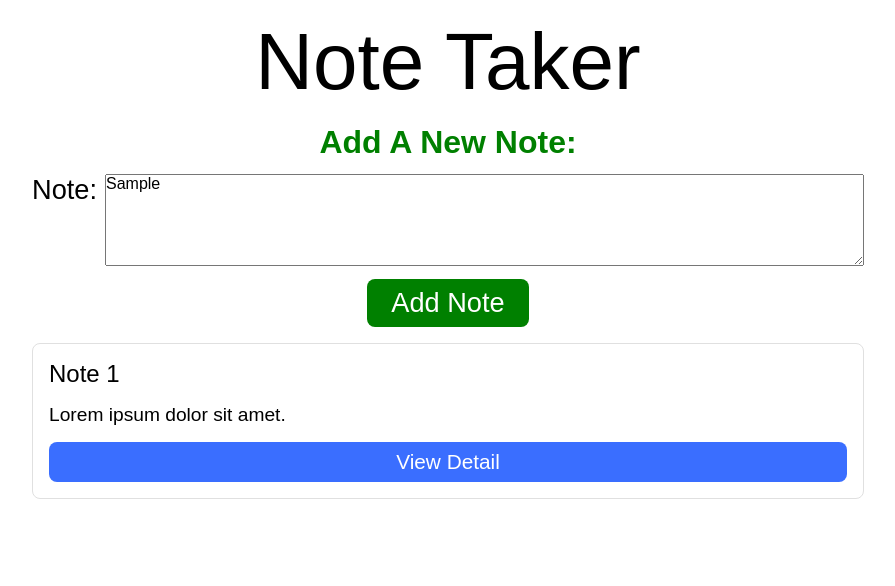
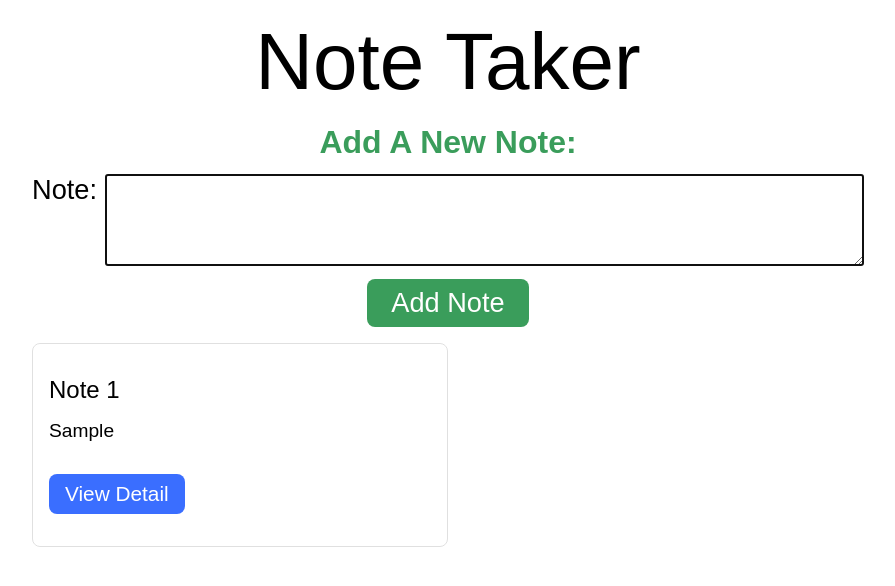
Before and after one commit to meuzishun/noteTaker, a plain HTML site: page index.html in a window 1280 px wide. Both pictures are taken after typing "Sample" into the empty fields and a click on the button "Add Note". Shown: the whole page, without its empty margins (192-1087 px from the left). Drawn offline with Linux system fonts and the light colour scheme.

Commit message:
Create basic functionality

```diff
--- a/index.html
+++ b/index.html
@@ -6,7 +6,7 @@
     <meta name="viewport" content="width=device-width, initial-scale=1.0">
     <title>Note Taker</title>
     <link rel="stylesheet" href="style.css">
-    <script src="main.js"></script>
+    <script src="main.js" defer></script>
 </head>
 <body>
     <header>
@@ -22,11 +22,46 @@
             <button id="submit-btn">Add Note</button>
         </section>
         <section id="display-section">
+            <!-- <div class="note">
+                <h3>Note 1</h3>
+                <p>Lorem ipsum dolor sit amet.</p>
+                <button class="detail">View Detail</button>
+            </div>
             <div class="note">
                 <h3>Note 1</h3>
                 <p>Lorem ipsum dolor sit amet.</p>
                 <button class="detail">View Detail</button>
             </div>
+            <div class="note">
+                <h3>Note 1</h3>
+                <p>Lorem ipsum dolor sit amet.</p>
+                <button class="detail">View Detail</button>
+            </div>
+            <div class="note">
+                <h3>Note 1</h3>
+                <p>Lorem ipsum dolor sit amet.</p>
+                <button class="detail">View Detail</button>
+            </div>
+            <div class="note">
+                <h3>Note 1</h3>
+                <p>Lorem ipsum dolor sit amet.</p>
+                <button class="detail">View Detail</button>
+            </div>
+            <div class="note">
+                <h3>Note 1</h3>
+                <p>Lorem ipsum dolor sit amet consectetur adipisicing elit. Explicabo quibusdam similique cum omnis ipsum ab, possimus sint natus perspiciatis qui eveniet eligendi aspernatur reiciendis? Nihil impedit voluptatum eaque blanditiis odio.</p>
+                <button class="detail">View Detail</button>
+            </div>
+            <div class="note">
+                <h3>Note 1</h3>
+                <p>Lorem ipsum dolor sit amet.</p>
+                <button class="detail">View Detail</button>
+            </div>
+            <div class="note">
+                <h3>Note 1</h3>
+                <p>Lorem ipsum dolor sit amet.</p>
+                <button class="detail">View Detail</button>
+            </div> -->
         </section>
     </main>
 </body>
--- a/main.js
+++ b/main.js
@@ -0,0 +1,37 @@
+const inputText = document.querySelector('#input-area');
+const submitBtn = document.querySelector('#submit-btn');
+const notesContainer = document.querySelector('#display-section');
+
+function createNote(text) {
+    const noteNumber = document.querySelectorAll('.note').length + 1;
+
+    const container = document.createElement('div');
+    container.classList.add('note');
+
+    const heading = document.createElement('h3');
+    heading.innerText = `Note ${noteNumber}`;
+
+    const paragraph = document.createElement('p');
+    paragraph.innerText = text;
+
+    const detailBtn = document.createElement('button');
+    detailBtn.classList.add('detail');
+    detailBtn.innerText = 'View Detail';
+
+    container.appendChild(heading);
+    container.appendChild(paragraph);
+    container.appendChild(detailBtn);
+
+    return container;
+}
+
+function handleSubmit() {
+    const text = inputText.value;
+    const note = createNote(text);
+    notesContainer.appendChild(note);
+
+    inputText.value = '';
+    inputText.focus();
+}
+
+submitBtn.addEventListener('click', handleSubmit);
--- a/style.scss
+++ b/style.scss
@@ -1,3 +1,7 @@
+
+$green-color: rgba(0, 128, 43, 0.774);
+$blue-color: rgba(0, 68, 255, 0.774);
+
 * {
     margin: 0;
     padding: 0;
@@ -33,7 +37,7 @@ body {
 
             h2 {
                 font-size: 2rem;
-                color: green;
+                color: $green-color;
             }
 
             .input-container {
@@ -53,7 +57,7 @@ body {
             #submit-btn {
                 font-size: 1.7rem;
                 padding: 0.5rem 1.5rem;
-                background-color: green;
+                background-color: $green-color;
                 color: white;
                 border: none;
                 border-radius: 0.5rem;
@@ -63,15 +67,23 @@ body {
         #display-section {
             margin: 1rem 0;
 
+            display: flex;
+            flex-wrap: wrap;
+
             .note {
+                flex-basis: 50%;
                 border: 1px solid rgb(224, 224, 224);
                 border-radius: 0.5rem;
                 padding: 1rem;
 
-                display: flex;
-                flex-direction: column;
-                align-content: flex-start;
-                gap: 1rem;
+                // display: flex;
+                // flex-direction: column;
+                // align-content: flex-start;
+                // gap: 1rem;
+
+                > * {
+                    margin: 1rem 0;
+                }
 
                 h3 {
                     font-size: 1.5rem;
@@ -80,12 +92,15 @@ body {
 
                 p {
                     font-size: 1.2rem;
+                    max-height: 2.4rem;
+                    overflow: hidden;
+                    text-overflow: ellipsis;
                 }
 
                 button {
                     font-size: 1.3rem;
                     padding: 0.5rem 1rem;
-                    background-color: rgba(0, 68, 255, 0.774);
+                    background-color: $blue-color;
                     color: white;
                     border: none;
                     border-radius: 0.5rem;
```
Also changed, not shown: style.css, 1 other file.
